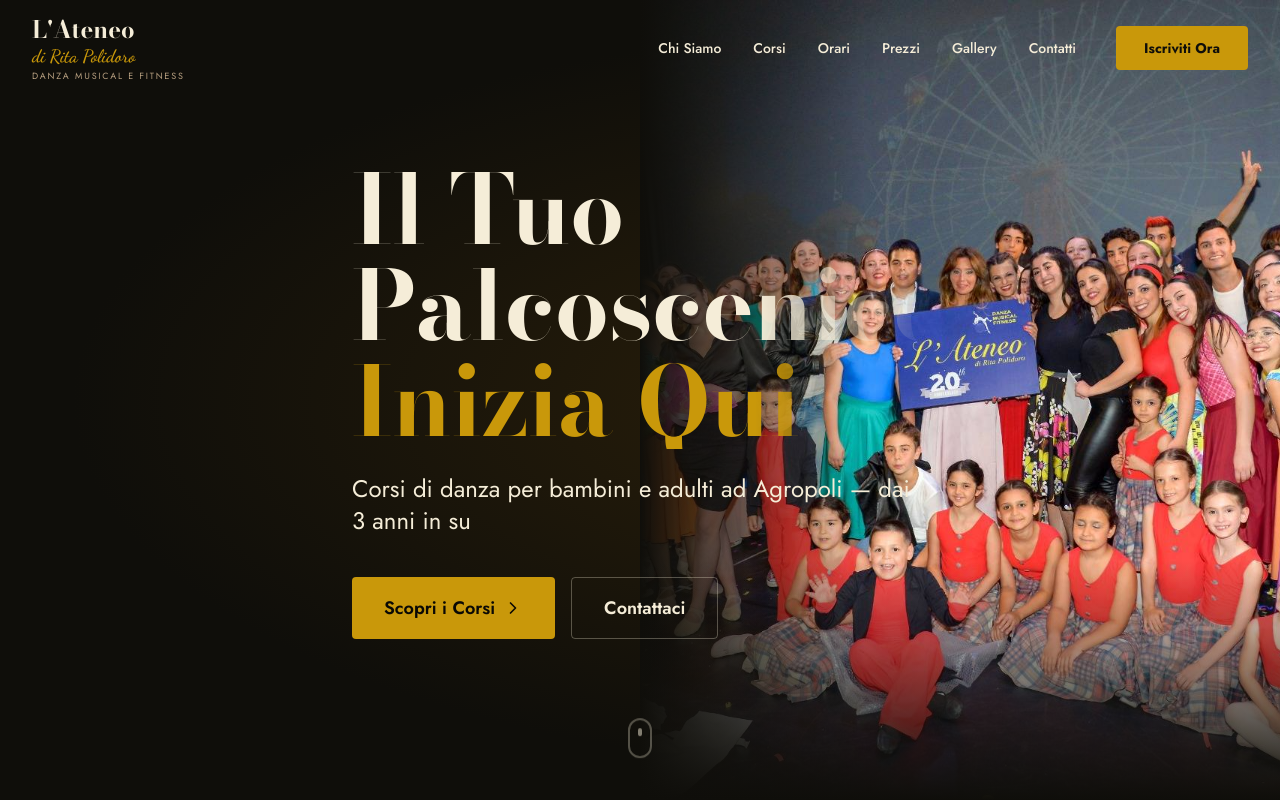
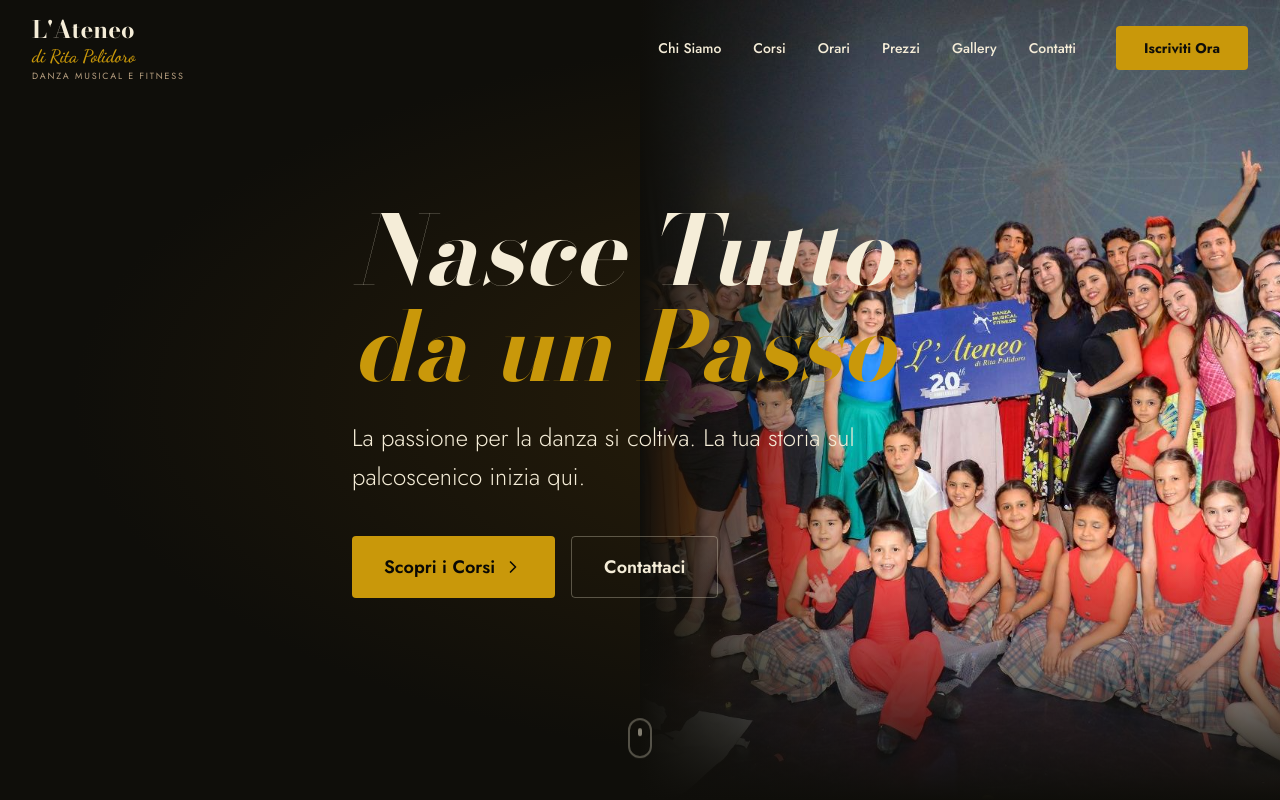
Before and after one commit to lelapopins49-spec/v0-dance-studio-landing-page, a Next.js app: page / in a window 1280 px wide. Shown: the top 800 px of the page. Built offline with nearby package versions, Linux system fonts and the light colour scheme.

Commit message:
updated hero copy and meta image

```diff
--- a/app/layout.tsx
+++ b/app/layout.tsx
@@ -44,7 +44,7 @@ export const metadata: Metadata = {
     type: 'website',
     images: [
       {
-        url: '/collective_school_w_founder.jpg',
+        url: '/Screenshot_2.jpg',
         width: 1200,
         height: 630,
         alt: "L'Ateneo Danza - Gruppo e Insegnante",
@@ -55,7 +55,7 @@ export const metadata: Metadata = {
     card: 'summary_large_image',
     title: "L'Ateneo di Rita Palidoro | Danza ad Agropoli",
     description: "Corsi di danza per bambini e adulti. Il tuo percorso nel mondo della danza inizia qui.",
-    images: ['/collective_school_w_founder.jpg'],
+    images: ['/Screenshot_2.jpg'],
   },
   robots: {
     index: true,
--- a/app/page.tsx
+++ b/app/page.tsx
@@ -230,14 +230,14 @@ export default function LAteneoDanzaLanding() {
         </div>
 
         <div className="relative z-10 max-w-7xl ml-0 lg:mx-auto px-4 sm:px-6 lg:px-8 py-32 lg:py-0 text-left lg:w-1/2">
-          <div className="hero-headline-mask">
-            <h1 className="font-serif text-5xl sm:text-6xl md:text-7xl lg:text-8xl font-bold text-foreground mb-6 animate-fade-in-up text-balance text-left">
-              Il Tuo Palcoscenico<br />
-              <span className="text-primary">Inizia Qui</span>
+          <div>
+            <h1 className="font-serif text-5xl sm:text-6xl md:text-7xl lg:text-8xl font-bold italic text-foreground mb-6 animate-fade-in-up text-balance text-left">
+              Nasce Tutto<br />
+              <span className="text-primary">da un Passo</span>
             </h1>
           </div>
-          <p className="text-lg sm:text-xl md:text-2xl text-[#F5EDD8] max-w-none lg:max-w-2xl mb-10 animate-fade-in-up animate-delay-200 text-pretty">
-            Corsi di danza per bambini e adulti ad Agropoli — dai 3 anni in su
+          <p className="text-lg sm:text-xl lg:text-2xl font-light leading-relaxed text-[#F5EDD8] max-w-none lg:max-w-xl mb-10 animate-fade-in-up animate-delay-200 text-pretty">
+            La passione per la danza si coltiva. La tua storia sul palcoscenico inizia qui.
           </p>
           <div className="flex flex-col sm:flex-row gap-4 justify-start animate-fade-in-up animate-delay-300">
             <a
```
Also changed, not shown: public/Screenshot_1.jpg (added), public/Screenshot_2.png (added).
